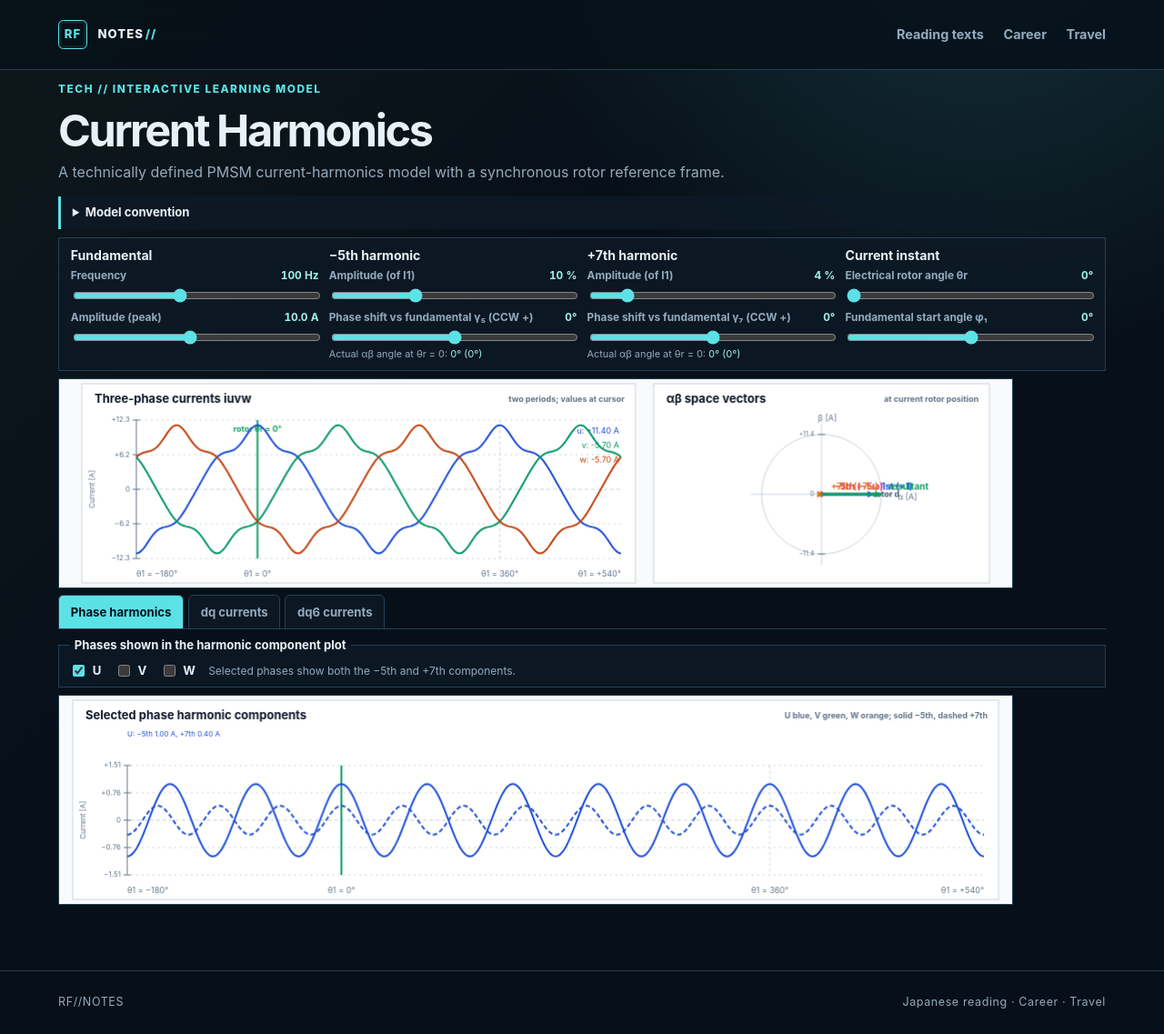
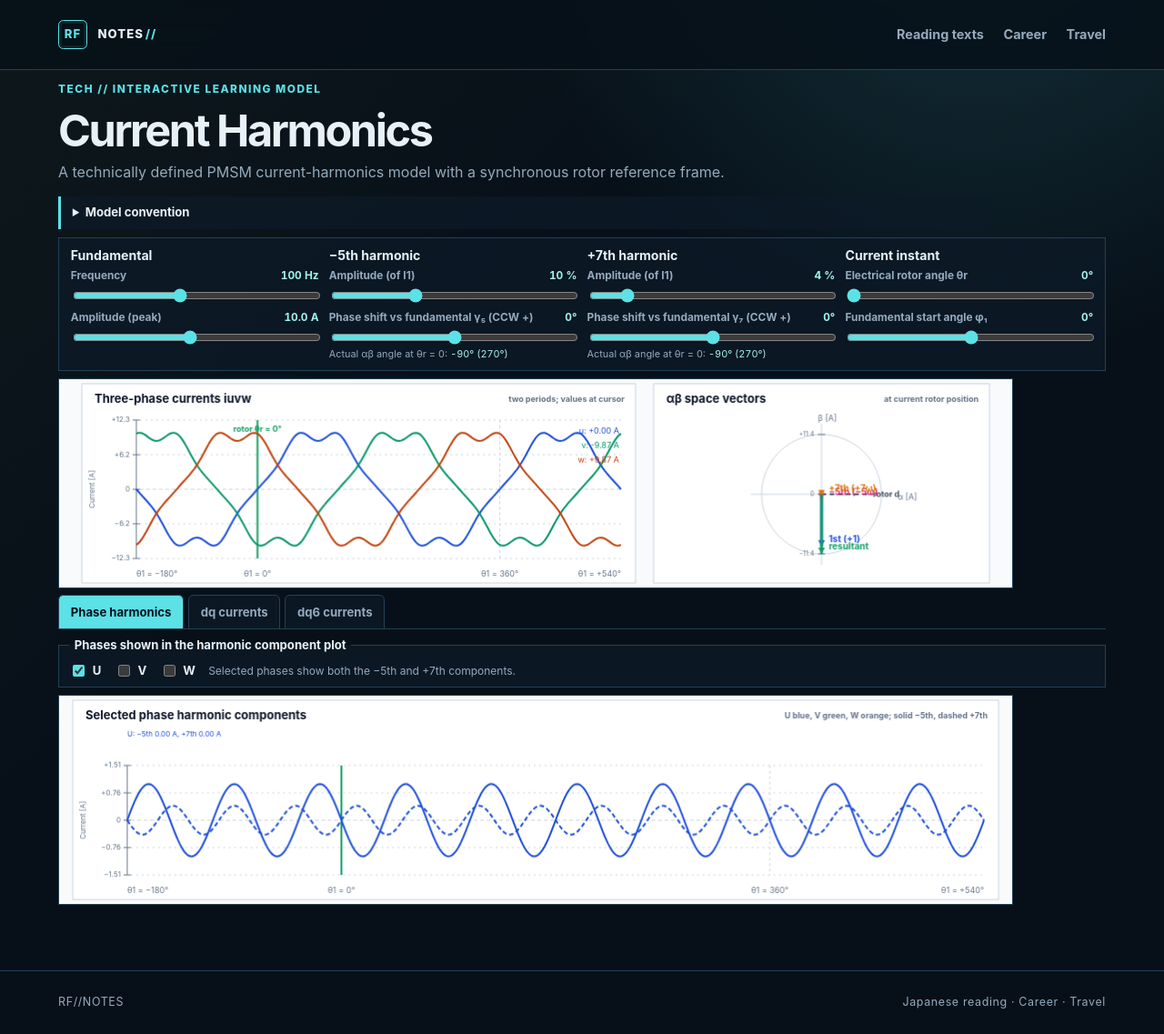
Before and after one commit to RobFil/robfil.github.io, a Jekyll site: the page built from tech/acoustics/index.html, in a window 1280 px wide. Shown: the whole page at 91% size. Built offline with Jekyll 4.4.1, drawn with Linux system fonts in a browser that asks for light colours; some of the changed lines change nothing that is shown.

Commit message:
Use rising zero crossing as current phase origin

```diff
--- a/tech/acoustics/acoustics-lab.js
+++ b/tech/acoustics/acoustics-lab.js
@@ -32,7 +32,7 @@
     return { f: Number(controls.fundamental.value), i1, i5, i7, phi1: Number(controls.fundamentalPhase.value) * Math.PI / 180, cursorAngle: Number(controls.cursorAngle.value) * Math.PI / 180, gamma5: Number(controls.fifthPhase.value) * Math.PI / 180, gamma7: Number(controls.seventhPhase.value) * Math.PI / 180, shownPhases: phases.filter(phase => controls[phase.key].checked) };
   }
   function formatVectorAngle(angle) { const raw = Math.round(angle * 180 / Math.PI); const signed = ((raw + 180) % 360 + 360) % 360 - 180; const full = (signed + 360) % 360; return `${signed}° (${full}°)`; }
-  function updateLabels() { const s = state(); outputs.fundamental.textContent = `${s.f} Hz`; outputs.amplitude.textContent = `${s.i1.toFixed(1)} A`; outputs.fundamentalPhase.textContent = `${controls.fundamentalPhase.value}°`; outputs.fifth.textContent = `${controls.fifth.value} %`; outputs.fifthPhase.textContent = `${controls.fifthPhase.value}°`; outputs.fifthVectorAngle.textContent = formatVectorAngle(sequenceOrder.fifth * s.phi1 + s.gamma5); outputs.seventh.textContent = `${controls.seventh.value} %`; outputs.seventhPhase.textContent = `${controls.seventhPhase.value}°`; outputs.seventhVectorAngle.textContent = formatVectorAngle(sequenceOrder.seventh * s.phi1 + s.gamma7); outputs.cursorAngle.textContent = `${controls.cursorAngle.value}°`; }
+  function updateLabels() { const s = state(); outputs.fundamental.textContent = `${s.f} Hz`; outputs.amplitude.textContent = `${s.i1.toFixed(1)} A`; outputs.fundamentalPhase.textContent = `${controls.fundamentalPhase.value}°`; outputs.fifth.textContent = `${controls.fifth.value} %`; outputs.fifthPhase.textContent = `${controls.fifthPhase.value}°`; outputs.fifthVectorAngle.textContent = formatVectorAngle(sequenceOrder.fifth * s.phi1 + s.gamma5 - Math.PI / 2); outputs.seventh.textContent = `${controls.seventh.value} %`; outputs.seventhPhase.textContent = `${controls.seventhPhase.value}°`; outputs.seventhVectorAngle.textContent = formatVectorAngle(sequenceOrder.seventh * s.phi1 + s.gamma7 - Math.PI / 2); outputs.cursorAngle.textContent = `${controls.cursorAngle.value}°`; }
   function line(x1, y1, x2, y2, color, width = 1, dash = []) { ctx.save(); ctx.strokeStyle = color; ctx.lineWidth = width; ctx.setLineDash(dash); ctx.beginPath(); ctx.moveTo(x1, y1); ctx.lineTo(x2, y2); ctx.stroke(); ctx.restore(); }
   function text(value, x, y, size = 12, color = colours.ink, align = "left", weight = "400") { ctx.fillStyle = color; ctx.font = `${weight} ${size}px Inter, system-ui, sans-serif`; ctx.textAlign = align; ctx.textBaseline = "middle"; ctx.fillText(value, x, y); }
   function card(x, y, w, h, title, detail = "") { ctx.fillStyle = colours.card; ctx.strokeStyle = colours.grid; ctx.lineWidth = 1; ctx.fillRect(x, y, w, h); ctx.strokeRect(x, y, w, h); text(title, x + 14, y + 17, 13, colours.ink, "left", "700"); if (detail) text(detail, x + w - 12, y + 17, 9, colours.muted, "right", "700"); }
@@ -49,14 +49,14 @@
     });
   }
   function vector(cx, cy, x, y, color, label) { line(cx, cy, x, y, color, 3); const a = Math.atan2(y - cy, x - cx); const h = 8; ctx.fillStyle = color; ctx.beginPath(); ctx.moveTo(x, y); ctx.lineTo(x - h * Math.cos(a - .48), y - h * Math.sin(a - .48)); ctx.lineTo(x - h * Math.cos(a + .48), y - h * Math.sin(a + .48)); ctx.closePath(); ctx.fill(); if (label) text(label, x + 8, y - 8, 10, color, "left", "700"); }
-  function harmonicCurrent(amplitude, sequence, gamma, phase, theta) { return amplitude * Math.cos(sequence * theta + gamma + phase); }
+  function harmonicCurrent(amplitude, sequence, gamma, phase, theta) { return amplitude * Math.sin(sequence * theta + gamma + phase); }
   function dqComponents(amplitude, sequence, gamma, theta, phi1) {
-    const angle = (sequence - sequenceOrder.fundamental) * theta + sequence * phi1 + gamma;
+    const angle = (sequence - sequenceOrder.fundamental) * theta + sequence * phi1 + gamma - Math.PI / 2;
     return { d: amplitude * Math.cos(angle), q: amplitude * Math.sin(angle) };
   }
   function current(phase, theta, s) {
     const shiftedTheta = theta + s.phi1;
-    return s.i1 * Math.cos(shiftedTheta + phase) + harmonicCurrent(s.i5, sequenceOrder.fifth, s.gamma5, phase, shiftedTheta) + harmonicCurrent(s.i7, sequenceOrder.seventh, s.gamma7, phase, shiftedTheta);
+    return s.i1 * Math.sin(shiftedTheta + phase) + harmonicCurrent(s.i5, sequenceOrder.fifth, s.gamma5, phase, shiftedTheta) + harmonicCurrent(s.i7, sequenceOrder.seventh, s.gamma7, phase, shiftedTheta);
   }
   function drawWave(x, y, w, h, s) {
     card(x, y, w, h, "Three-phase currents iuvw", "two periods; values at cursor");
@@ -95,14 +95,14 @@
     const vectorLimit = Math.max(s.i1 + s.i5 + s.i7, 1);
     ctx.strokeStyle = colours.grid; ctx.lineWidth = 1; ctx.beginPath(); ctx.arc(cx, cy, r, 0, tau); ctx.stroke(); line(cx - r - 12, cy, cx + r + 12, cy, colours.grid); line(cx, cy - r - 12, cx, cy + r + 12, colours.grid);
     [-1, 0, 1].forEach(level => { const tickY = cy - level * r; line(cx - 4, tickY, cx + 4, tickY, colours.muted); text(level === 0 ? "0" : `${level > 0 ? "+" : "−"}${vectorLimit.toFixed(1)}`, cx - 8, tickY, 7, colours.muted, "right"); });
-    const a1 = s.cursorAngle + s.phi1, a5 = sequenceOrder.fifth * (s.cursorAngle + s.phi1) + s.gamma5, a7 = sequenceOrder.seventh * (s.cursorAngle + s.phi1) + s.gamma7;
+    const a1 = s.cursorAngle + s.phi1 - Math.PI / 2, a5 = sequenceOrder.fifth * (s.cursorAngle + s.phi1) + s.gamma5 - Math.PI / 2, a7 = sequenceOrder.seventh * (s.cursorAngle + s.phi1) + s.gamma7 - Math.PI / 2;
     const ratio = r / vectorLimit; const vectors = [[s.i1, a1, colours.u, "1st (+1)"], [s.i5, a5, colours.q, "−5th (−5ω)"], [s.i7, a7, "#d97706", "+7th (+7ω)"]];
     const rotorRadius = r * .84; line(cx, cy, cx + rotorRadius * Math.cos(s.cursorAngle), cy - rotorRadius * Math.sin(s.cursorAngle), "#475569", 2, [5, 4]); text("rotor d", cx + (rotorRadius + 16) * Math.cos(s.cursorAngle), cy - (rotorRadius + 16) * Math.sin(s.cursorAngle), 9, "#475569", "center", "700"); let sx = 0, sy = 0; vectors.forEach(([mag, a, color, label]) => { const vx = mag * Math.cos(a) * ratio, vy = -mag * Math.sin(a) * ratio; sx += vx; sy += vy; if (mag > 0) vector(cx, cy, cx + vx, cy + vy, color, label); }); vector(cx, cy, cx + sx, cy + sy, colours.field, "resultant"); text("α [A]", cx + r + 18, cy + 3, 9, colours.muted); text("β [A]", cx - 4, cy - r - 18, 9, colours.muted);
   }
   function drawDq(x, y, w, h, s) {
     const harmonic5 = s.i5, harmonic7 = s.i7;
     card(x, y, w, h, "Rotor-synchronous dq currents", "fundamental + harmonics; d solid, q dashed");
-    const left = x + 60, right = x + w - 16, top = y + 52, bottom = y + h - 27, mid = (top + bottom) / 2, limit = 1.08 * (s.i1 + harmonic5 + harmonic7), scale = (bottom - top) / (2 * limit), zeroX = left + (right - left) / 4, periodEndX = left + 3 * (right - left) / 4, cursorX = left + (right - left) * (s.cursorAngle + Math.PI) / (2 * tau), h5AtCursor = dqComponents(harmonic5, sequenceOrder.fifth, s.gamma5, s.cursorAngle, s.phi1), h7AtCursor = dqComponents(harmonic7, sequenceOrder.seventh, s.gamma7, s.cursorAngle, s.phi1), currentD = s.i1 * Math.cos(s.phi1) + h5AtCursor.d + h7AtCursor.d, currentQ = s.i1 * Math.sin(s.phi1) + h5AtCursor.q + h7AtCursor.q;
+    const left = x + 60, right = x + w - 16, top = y + 52, bottom = y + h - 27, mid = (top + bottom) / 2, limit = 1.08 * (s.i1 + harmonic5 + harmonic7), scale = (bottom - top) / (2 * limit), zeroX = left + (right - left) / 4, periodEndX = left + 3 * (right - left) / 4, cursorX = left + (right - left) * (s.cursorAngle + Math.PI) / (2 * tau), h5AtCursor = dqComponents(harmonic5, sequenceOrder.fifth, s.gamma5, s.cursorAngle, s.phi1), h7AtCursor = dqComponents(harmonic7, sequenceOrder.seventh, s.gamma7, s.cursorAngle, s.phi1), currentD = s.i1 * Math.sin(s.phi1) + h5AtCursor.d + h7AtCursor.d, currentQ = -s.i1 * Math.cos(s.phi1) + h5AtCursor.q + h7AtCursor.q;
     drawCurrentAxis(left, right, top, bottom, limit); line(zeroX, top, zeroX, bottom, colours.grid, 1, [3, 3]); line(periodEndX, top, periodEndX, bottom, colours.grid, 1, [3, 3]); line(cursorX, top, cursorX, bottom, colours.field, 2); text(`At cursor: d = ${currentD.toFixed(2)} A, q = ${currentQ.toFixed(2)} A`, left, y + 36, 9, colours.muted);
     const draw = (axis, color, label) => { ctx.strokeStyle = color; ctx.lineWidth = 2; ctx.setLineDash(axis === "q" ? [5, 3] : []); ctx.beginPath(); for (let px = left; px <= right; px += 2) { const theta = -Math.PI + 2 * tau * (px - left) / (right - left), h5 = dqComponents(harmonic5, sequenceOrder.fifth, s.gamma5, theta, s.phi1), h7 = dqComponents(harmonic7, sequenceOrder.seventh, s.gamma7, theta, s.phi1), value = axis === "d" ? s.i1 * Math.cos(s.phi1) + h5.d + h7.d : s.i1 * Math.sin(s.phi1) + h5.q + h7.q, py = mid - value * scale; if (px === left) ctx.moveTo(px, py); else ctx.lineTo(px, py); } ctx.stroke(); ctx.setLineDash([]); text(label, right - 4, top + (axis === "d" ? 12 : 28), 9, color, "right"); };
     draw("d", colours.d, "d current"); draw("q", colours.q, "q current"); text("θ1 = −180°", left, y + h - 10, 9, colours.muted); text("θ1 = 0°", zeroX, y + h - 10, 9, colours.muted, "center"); text("θ1 = 360°", periodEndX, y + h - 10, 9, colours.muted, "center"); text("θ1 = +540°", right, y + h - 10, 9, colours.muted, "right");
--- a/tech/acoustics/index.html
+++ b/tech/acoustics/index.html
@@ -13,8 +13,8 @@ title: Current Harmonics Lab
 
   <details class="model-convention">
     <summary id="convention-title">Model convention</summary>
-    <p><code>θ<sub>1</sub> = ω<sub>e</sub>t</code> is the rotor-synchronous electrical angle. With fundamental start angle <code>φ<sub>1</sub></code>, the signed sequence orders <code>k<sub>5</sub> = −5</code> and <code>k<sub>7</sub> = +7</code> are applied to the same shifted electrical reference: <code>i<sub>p,1</sub> = I<sub>1</sub> cos(θ<sub>1</sub> + φ<sub>1</sub> + δ<sub>p</sub>)</code>, <code>i<sub>p,h</sub> = I<sub>h</sub> cos(k<sub>h</sub>(θ<sub>1</sub> + φ<sub>1</sub>) + γ<sub>h</sub> + δ<sub>p</sub>)</code>.</p>
-    <p><code>δ<sub>U</sub> = 0°</code>, <code>δ<sub>V</sub> = −120°</code>, <code>δ<sub>W</sub> = +120°</code>. Since the harmonics have different frequencies, they have no constant angular separation from the fundamental. The slider <code>γ<sub>h</sub></code> sets their relative Fourier phase: if <code>φ<sub>h</sub></code> is the harmonic phase in <code>cos(k<sub>h</sub>θ<sub>1</sub> + φ<sub>h</sub>)</code>, then <code>γ<sub>h</sub> = φ<sub>h</sub> − k<sub>h</sub>φ<sub>1</sub></code>. The actual αβ angle at <code>θ<sub>1</sub> = 0</code> is therefore <code>φ<sub>h</sub> = k<sub>h</sub>φ<sub>1</sub> + γ<sub>h</sub></code>. In rotor-synchronous dq, the fundamental is constant at angle <code>φ<sub>1</sub></code>; harmonic dq orders are <code>k<sub>5</sub> − 1 = −6</code> and <code>k<sub>7</sub> − 1 = +6</code>.</p>
+    <p><code>θ<sub>1</sub> = ω<sub>e</sub>t</code> is the rotor-synchronous electrical angle. The fundamental-current reference is a sine: at <code>φ<sub>1</sub> = 0</code>, the fundamental component of phase U crosses <code>0 A</code> in the rising direction at <code>θ<sub>1</sub> = 0</code>. With fundamental start angle <code>φ<sub>1</sub></code>, signed sequence orders <code>k<sub>5</sub> = −5</code> and <code>k<sub>7</sub> = +7</code> use the same shifted reference: <code>i<sub>p,1</sub> = I<sub>1</sub> sin(θ<sub>1</sub> + φ<sub>1</sub> + δ<sub>p</sub>)</code>, <code>i<sub>p,h</sub> = I<sub>h</sub> sin(k<sub>h</sub>(θ<sub>1</sub> + φ<sub>1</sub>) + γ<sub>h</sub> + δ<sub>p</sub>)</code>.</p>
+    <p><code>δ<sub>U</sub> = 0°</code>, <code>δ<sub>V</sub> = −120°</code>, <code>δ<sub>W</sub> = +120°</code>. Because the harmonics have different frequencies, they have no constant angular separation from the fundamental. The slider <code>γ<sub>h</sub></code> sets the relative Fourier phase: for the sine form <code>sin(k<sub>h</sub>θ<sub>1</sub> + φ<sub>h</sub>)</code>, <code>γ<sub>h</sub> = φ<sub>h</sub> − k<sub>h</sub>φ<sub>1</sub></code>. The αβ-vector angle at <code>θ<sub>1</sub> = 0</code> is <code>k<sub>h</sub>φ<sub>1</sub> + γ<sub>h</sub> − 90°</code> (the sine-to-cosine reference offset). In rotor-synchronous dq, the fundamental is constant at angle <code>φ<sub>1</sub> − 90°</code>; harmonic dq orders are <code>k<sub>5</sub> − 1 = −6</code> and <code>k<sub>7</sub> − 1 = +6</code>.</p>
     <p>The rotor-angle cursor selects an instant; the start-angle control shifts the current waveforms relative to the rotor. The model assumes balanced currents, synchronous rotor speed, and peak values; it excludes inverter voltage limits, saturation, torque, and mechanics.</p>
   </details>
 
```
